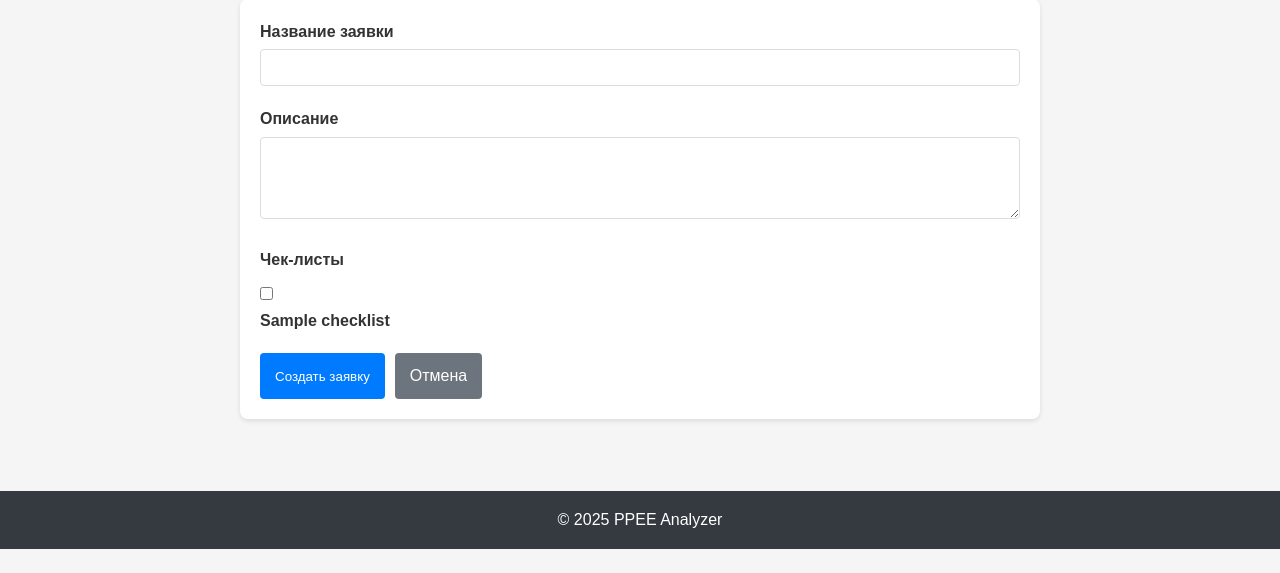
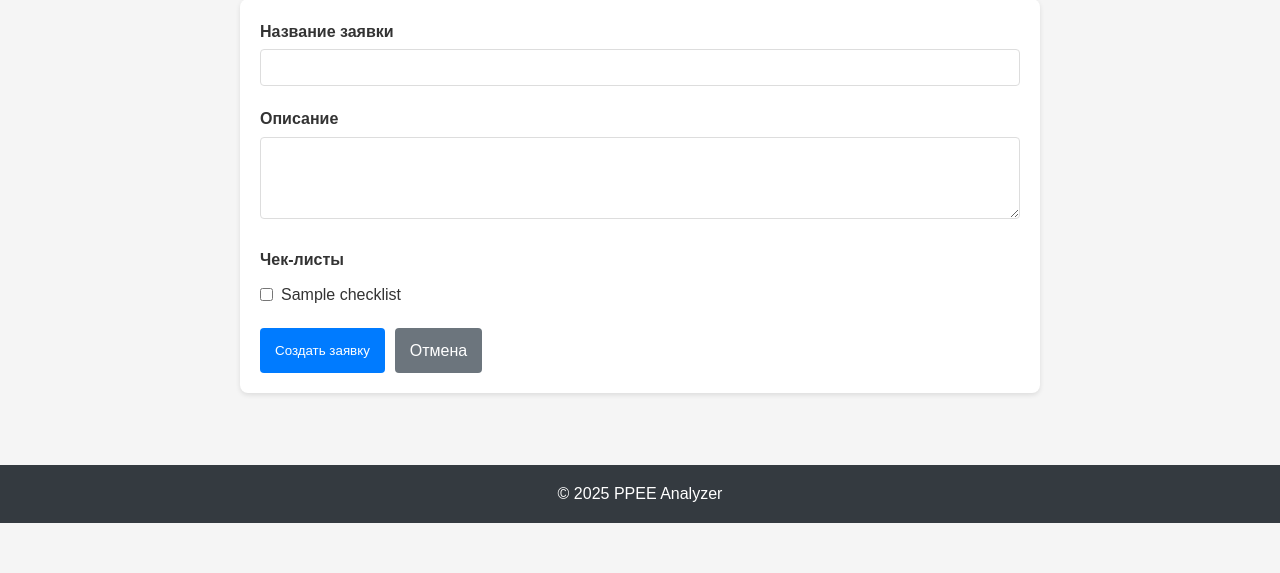
Before and after one commit to MasterVVK/neuro_expert, a Flask app: page /applications/create in a window 1280 px wide. Shown: the part 170-743 px from the top of the page. Run offline with Flask 3, Linux system fonts and the light colour scheme; tables that the repository leaves empty hold one stand-in row (values such as "Sample post").

Commit message:
Поправлен чек-бокс при создании заявки

```diff
--- a/ppee-flask/app/templates/applications/create.html
+++ b/ppee-flask/app/templates/applications/create.html
@@ -24,8 +24,10 @@
                     <div class="checkbox-group">
                         {% for checklist in checklists %}
                             <div class="checkbox-item">
-                                <input type="checkbox" id="checklist_{{ checklist.id }}" name="checklists" value="{{ checklist.id }}">
-                                <label for="checklist_{{ checklist.id }}">{{ checklist.name }}</label>
+                                <label for="checklist_{{ checklist.id }}" class="checkbox-label">
+                                    <input type="checkbox" id="checklist_{{ checklist.id }}" name="checklists" value="{{ checklist.id }}">
+                                    <span class="checkbox-text">{{ checklist.name }}</span>
+                                </label>
                             </div>
                         {% endfor %}
                     </div>
@@ -40,4 +42,25 @@
             </div>
         </form>
     </div>
+
+    <style>
+        /* Стили для чекбоксов */
+        .checkbox-item {
+            margin-bottom: 10px;
+        }
+        .checkbox-label {
+            display: flex;
+            align-items: center;
+            cursor: pointer;
+            font-weight: normal;
+        }
+        .checkbox-text {
+            margin-left: 8px;
+        }
+        /* Убираем дополнительные отступы у checkbox */
+        .checkbox-item input[type="checkbox"] {
+            margin: 0;
+            width: auto;
+        }
+    </style>
 {% endblock %}
```
